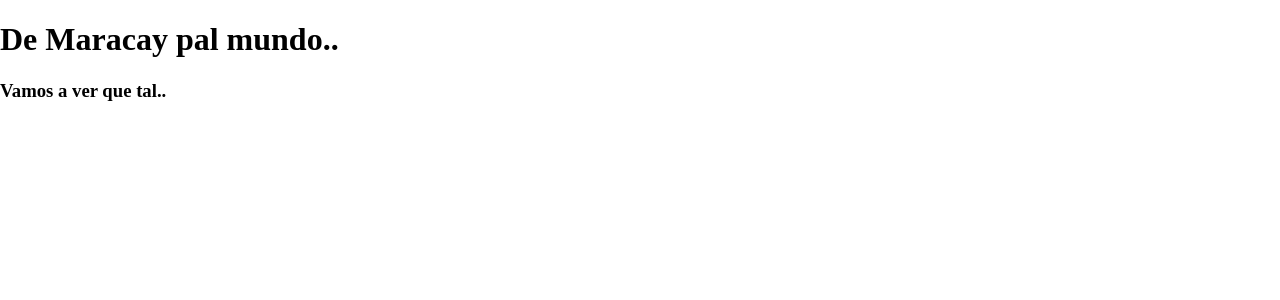
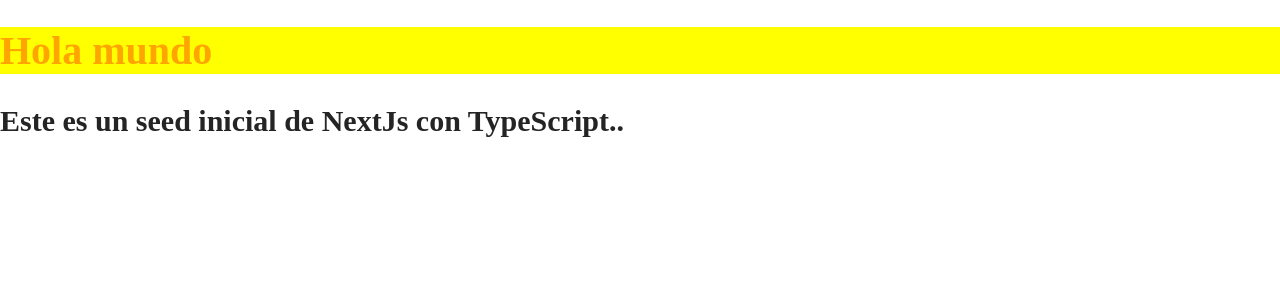
Before and after one commit to andresmgsl/nextjs-typescript-seed, a Next.js app: page / in a window 1280 px wide. Shown: the top 300 px of the page. Built offline with nearby package versions, Linux system fonts and the light colour scheme.

Commit message:
:star: Added styled-components. Added new config folder. Some minors improves

```diff
--- /dev/null
+++ b/config/theme/theme.config.ts
@@ -0,0 +1,17 @@
+import { AluxionTheme } from 'styled-components'
+
+export const themeConfig: AluxionTheme = {
+    colors: {
+        primary: 'yellow',
+        default: '#242424'
+    },
+    fonts: {
+        h1: {
+            size: "40px",
+            color: "orange"
+        },
+        h3: {
+            size: "30px"
+        }
+    }
+}
--- a/package.json
+++ b/package.json
@@ -16,10 +16,11 @@
     "@types/next": "^8.0.6",
     "@types/react": "^16.9.2",
     "@types/react-dom": "^16.9.0",
-    "@zeit/next-typescript": "^1.1.1",
+    "@types/styled-components": "^4.1.18",
     "next": "^9.0.4",
     "react": "^16.9.0",
-    "react-dom": "^16.9.0"
+    "react-dom": "^16.9.0",
+    "styled-components": "^4.3.2"
   },
   "devDependencies": {
     "typescript": "^3.5.3"
--- a/pages/_app.tsx
+++ b/pages/_app.tsx
@@ -1,14 +1,18 @@
-import App, {Container} from 'next/app'
+import App from 'next/app'
 import React from 'react'
+import { ThemeProvider } from 'styled-components'
+import { themeConfig } from "../config/theme/theme.config";
+
+
+const theme = themeConfig
 
 export default class MyApp extends App {
-
   render () {
-    const {Component, pageProps} = this.props
+    const { Component, pageProps } = this.props
     return (
-        <Container>
-          <Component {...pageProps} />
-        </Container>
+      <ThemeProvider theme={theme}>
+        <Component {...pageProps} />
+      </ThemeProvider>
     )
   }
 }
--- a/pages/index.tsx
+++ b/pages/index.tsx
@@ -1,11 +1,22 @@
 import React from 'react';
+import styled from 'styled-components';
+import { Title, Subtitle } from '../utils/styled-components';
+
+const MainTitle = styled(Title)`
+  background-color: ${({ theme }) => theme.colors.primary}
+`
+
+const MainSubtitle = Subtitle
+
+console.log(Title);
+
 export default class extends React.Component {
   render() {
     return (
       <div>
-        <h1>De Maracay pal mundo..</h1>
+        <MainTitle>Hola mundo</MainTitle>
 
-        <h3>Vamos a ver que tal..</h3>
+        <MainSubtitle>Este es un seed inicial de NextJs con TypeScript..</MainSubtitle>
       </div>
     )
   }
--- /dev/null
+++ b/utils/styled-components/button.ts
@@ -0,0 +1,6 @@
+import styled from 'styled-components';
+
+export const Buttonlux = styled.button`
+  background-color: ${({ theme }) => theme.colors.primary};
+  color: ${({ theme }) => theme.colors.default};
+`
--- /dev/null
+++ b/utils/styled-components/index.ts
@@ -0,0 +1,6 @@
+import { Title } from './title';
+import { Subtitle } from './subtitle';
+import { Buttonlux } from './button';
+
+
+export { Subtitle, Title, Buttonlux};
--- /dev/null
+++ b/utils/styled-components/subtitle.ts
@@ -0,0 +1,6 @@
+import styled from 'styled-components';
+
+export const Subtitle = styled.h3`
+  font-size: ${({ theme }) => theme.fonts.h3.size};
+  color: ${({ theme }) => theme.colors.default};
+`
--- /dev/null
+++ b/utils/styled-components/title.ts
@@ -0,0 +1,6 @@
+import styled from 'styled-components';
+
+export const Title = styled.h1`
+font-size: ${({ theme }) => theme.fonts.h1.size};
+color: ${({ theme }) => theme.fonts.h1.color};
+`
```
Also changed, not shown: config/theme/styled.d.ts (added, +35 -0 lines), 1 other file (tests, documents, lock files or other folders).
